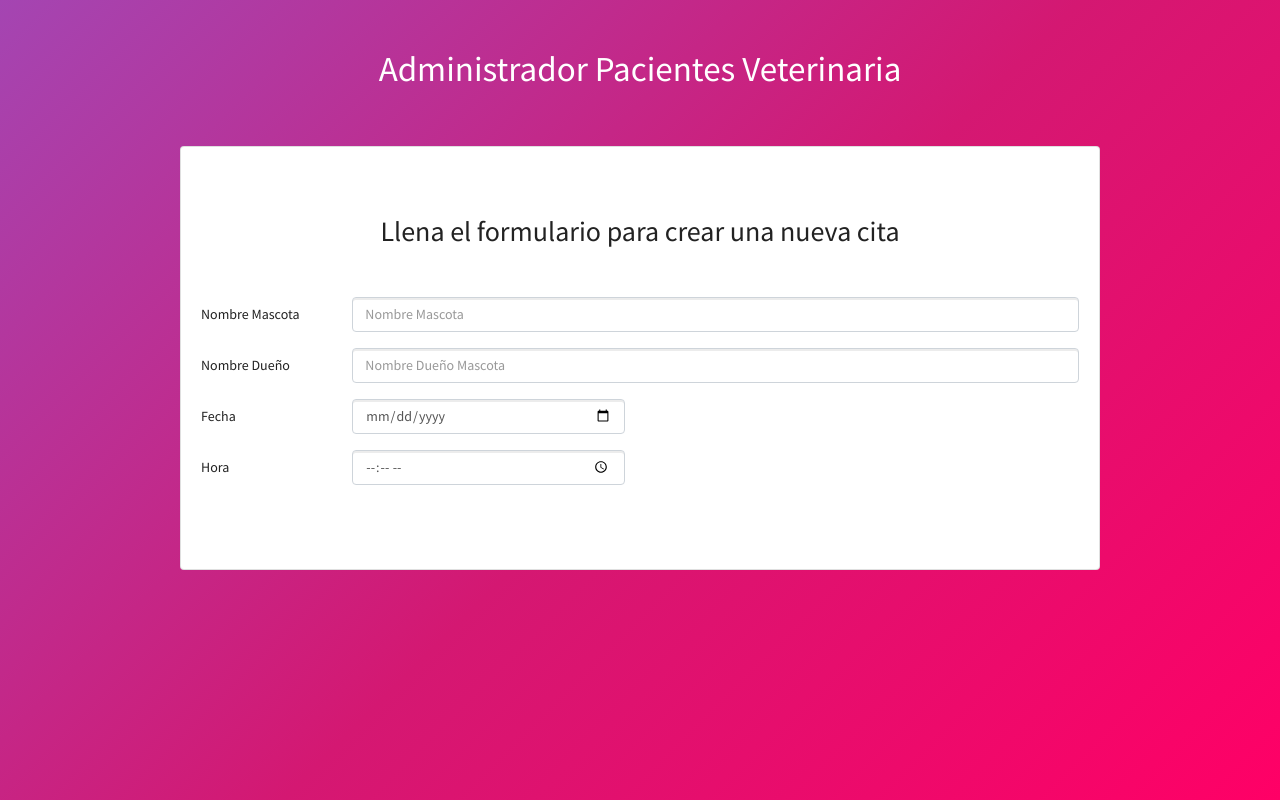
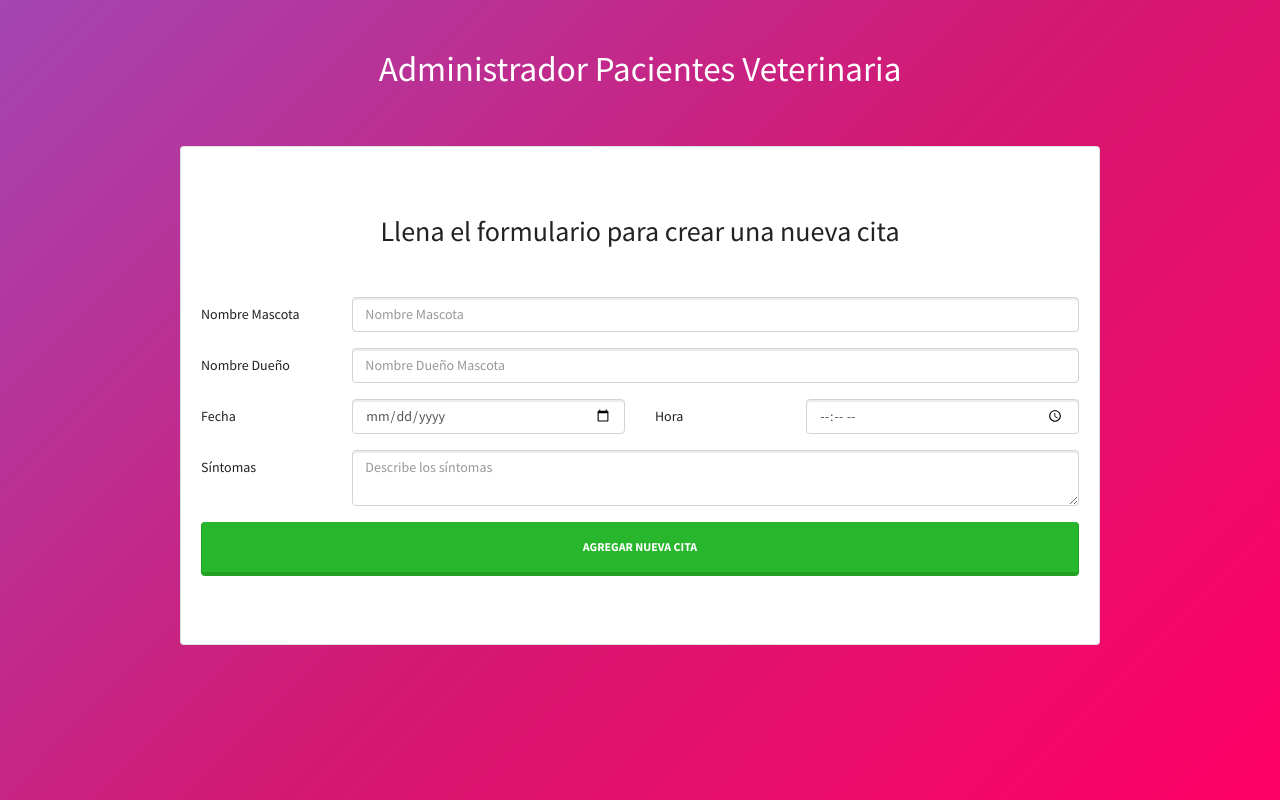
Before and after one commit to Liliaborrazas/veterinario, a React (Create React App) app: page / in a window 1280 px wide. Built offline with nearby package versions, Linux system fonts and the light colour scheme; the HTML template or start-up script is replaced by a standard one.

Commit message:
mejorando a hooks

```diff
--- a/src/components/NuevaCita.js
+++ b/src/components/NuevaCita.js
@@ -1,8 +1,56 @@
-import React, {Component} from 'react';
+import React, {useState} from 'react';
 
-class NuevaCita extends Component {
-    state = {  }
-    render() {
+export default function NuevaCita(){
+    const [cita, setCita] = useState(
+       {
+            mascota: '',
+            propietario: '',
+            fecha: '',
+            hora: '',
+            sintomas:''
+        }
+    )
+//    const handleChange3 = (e)=>{
+//        console.log(e.target.name)
+//        // setCita({mascota: e.target.value});
+//        setCita({
+//            ...cita,
+//            mascota: e.target.value,
+
+//        });
+//     }
+//     const handleChange2 = (e)=>{
+//         console.log(e.target.name)
+
+//         // setCita({mascota: e.target.value});
+//         setCita({
+//             ...cita,
+//             propietario: e.target.value
+//         });
+//      }
+//      const sintomas = (e)=> {
+//         console.log(e.target.name)
+
+//         setCita({
+//             ...cita,
+//             sintomas: e.target.value
+//         })
+//     }
+
+    // const handleChange = (e)=> {
+    //     setCita({
+    //         ...cita,
+    //         [e.target.name]: e.target.value
+    //     })
+    // }
+    const handleChange = ({target}) =>{
+        const {name, value} = target;
+        setCita({
+            ...cita,
+            [name]: value
+        })
+    }
+
         return (
             <div className="card mt-5 py-5">
                 <div className="card-body">
@@ -20,6 +68,7 @@
                                     className="form-control"
                                     placeholder="Nombre Mascota"
                                     name="mascota"
+                                    onChange={handleChange}
                                 />
                                 </div>
                         </div>
@@ -33,6 +82,7 @@
                                     className="form-control"
                                     placeholder="Nombre Dueño Mascota"
                                     name="propietario"
+                                    onChange={handleChange}
                                 />
                             </div>
                         </div>
@@ -47,9 +97,7 @@
                                     name="fecha"
                                 />
                             </div>
-                         </div>
-                        <div className="form-group row">
-                            <label className="col-sm-4 col-lg-2 col-form-label">
+                         <label className="col-sm-4 col-lg-2 col-form-label">
                                Hora
                             </label>
                             <div className="col-sm-8 col-lg-4">
@@ -61,11 +109,25 @@
                                 />
                              </div>
                         </div>
+                        <div className="form-group row">
+                            <label className="col-sm-4 col-lg-2 col-form-label">
+                               Síntomas
+                            </label>
+                            <div className="col-sm-8 col-lg-10">
+                                <textarea
+                                    className="form-control"
+                                    name="sintomas"
+                                    placeholder="Describe los síntomas"
+                                    onChange={handleChange}
+                                ></textarea>
+                                </div>
+                        </div>
+                        <input type="submit"
+                               className="py-3 mt-2 btn btn-success btn-block"
+                               value="Agregar Nueva Cita"
+                        />
                     </form>
                </div>
             </div>
        );
     }
-}
-
-export default NuevaCita;
```
